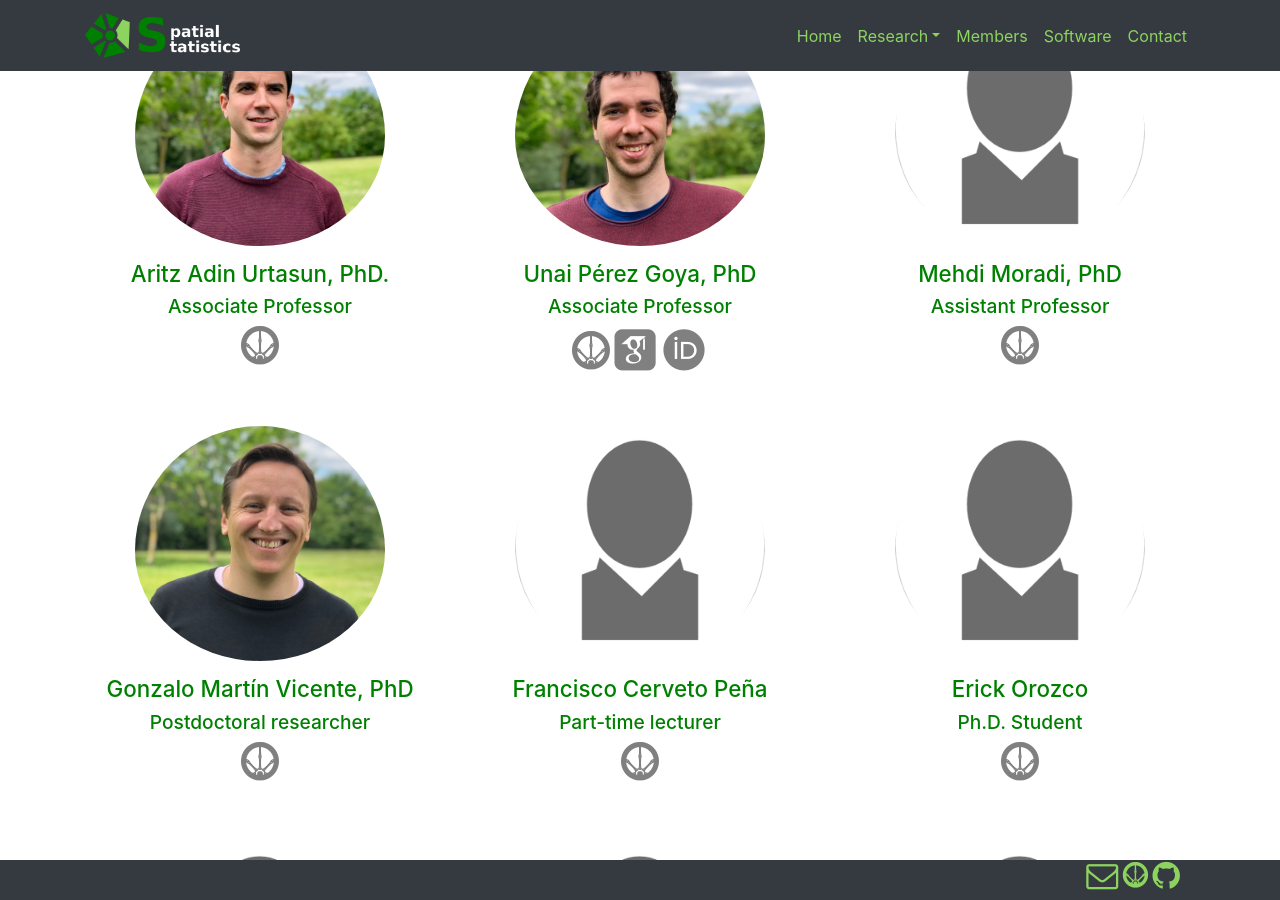
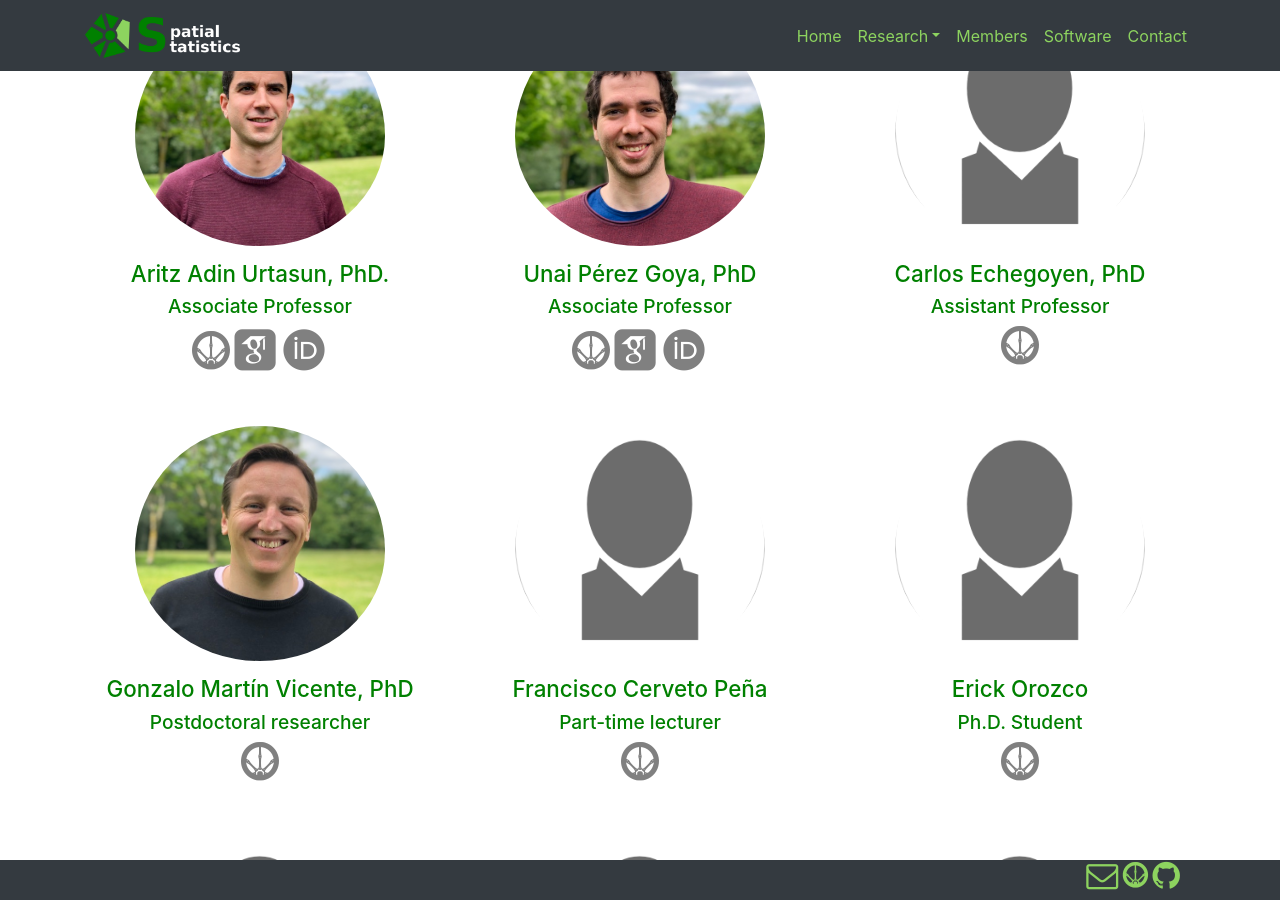
Before and after one commit to spatialstatisticsupna/spatialstatisticsupna.github.io, a Jekyll site: the page built from index.html, in a window 1280 px wide and 900 px high, scrolled down 4063 px. Built offline with Jekyll 4.4.1, drawn with Linux system fonts in a browser that asks for light colours; some web fonts are replaced.

Commit message:
Update members.html

```diff
--- a/_includes/members.html
+++ b/_includes/members.html
@@ -87,6 +87,8 @@
                     <h4 >Associate Professor</h4>
                     <div id="u-social">
                 <a href="https://www.unavarra.es/pdi?uid=9892" target="_blank" style="opacity: 1;"><i class="upna upna-2x upna-escudo"></i></a>
+	        <a href="https://scholar.google.com/citations?user=OE4rq3IAAAAJ" target="_blank" style="opacity: 1;"><i class='ai ai-2x ai-google-scholar-square'></i></a>
+	        <a href="https://orcid.org/0000-0003-3951-6250" target="_blank" style="opacity: 1;"><i class='ai ai-2x ai-orcid'></i></a>
                 </div>
                 </div>
             </div>
@@ -108,6 +110,8 @@
                     <h4 >Associate Professor</h4>
                     <div id="u-social">
                 <a href="https://www.unavarra.es/pdi?uid=810625" target="_blank" style="opacity: 1;"><i class="upna upna-2x upna-escudo"></i></a>
+	        <a href="https://scholar.google.com/citations?user=GyomrXIAAAAJ&hl=es" target="_blank" style="opacity: 1;"><i class='ai ai-2x ai-google-scholar-square'></i></a>
+                <a href="https://orcid.org/0000-0003-3232-6147" target="_blank" style="opacity: 1;"><i class='ai ai-2x ai-orcid'></i></a>
                 </div>
                 </div>
             </div>
@@ -120,23 +124,19 @@
                 <a href="https://www.unavarra.es/pdi?uid=811058" target="_blank" style="opacity: 1;"><i class="upna upna-2x upna-escudo"></i></a>
                 <a href="https://scholar.google.com/citations?user=1vliF8MAAAAJ&hl=en&oi=ao" target="_blank" style="opacity: 1;"><i class='ai ai-2x ai-google-scholar-square'></i></a>
                 <a href="https://orcid.org/0000-0002-2796-9079" target="_blank" style="opacity: 1;"><i class='ai ai-2x ai-orcid'></i></a>
-
-
                 </div>
                 </div>
             </div>
-
 	    <div class="col-lg-4 col-md-6 text-center">
                 <div class="service-box">
                     <img class="m-img" src="img/GroupMembers/user.png"></img>
-                    <h3 >Mehdi Moradi, PhD</h3>
+                    <h3 >Carlos Echegoyen, PhD</h3>
                     <h4 >Assistant Professor</h4>
                     <div id="u-social">
-					<a href="https://www.unavarra.es/pdi?uid=811779" target="_blank" style="opacity: 1;"><i class="upna upna-2x upna-escudo"></i></a>
+		    <a href="http://www.unavarra.es/pdi?uid=812413" target="_blank" style="opacity: 1;"><i class="upna upna-2x upna-escudo"></i></a>
                 </div>
                 </div>
             </div>
-
             <div class="col-lg-4 col-md-6 text-center">
                 <div class="service-box">
                     <img class="m-img" src="img/GroupMembers/Gonzalo.jpg"></img>
```
Lines whose indentation alone changed are shown as unchanged.
